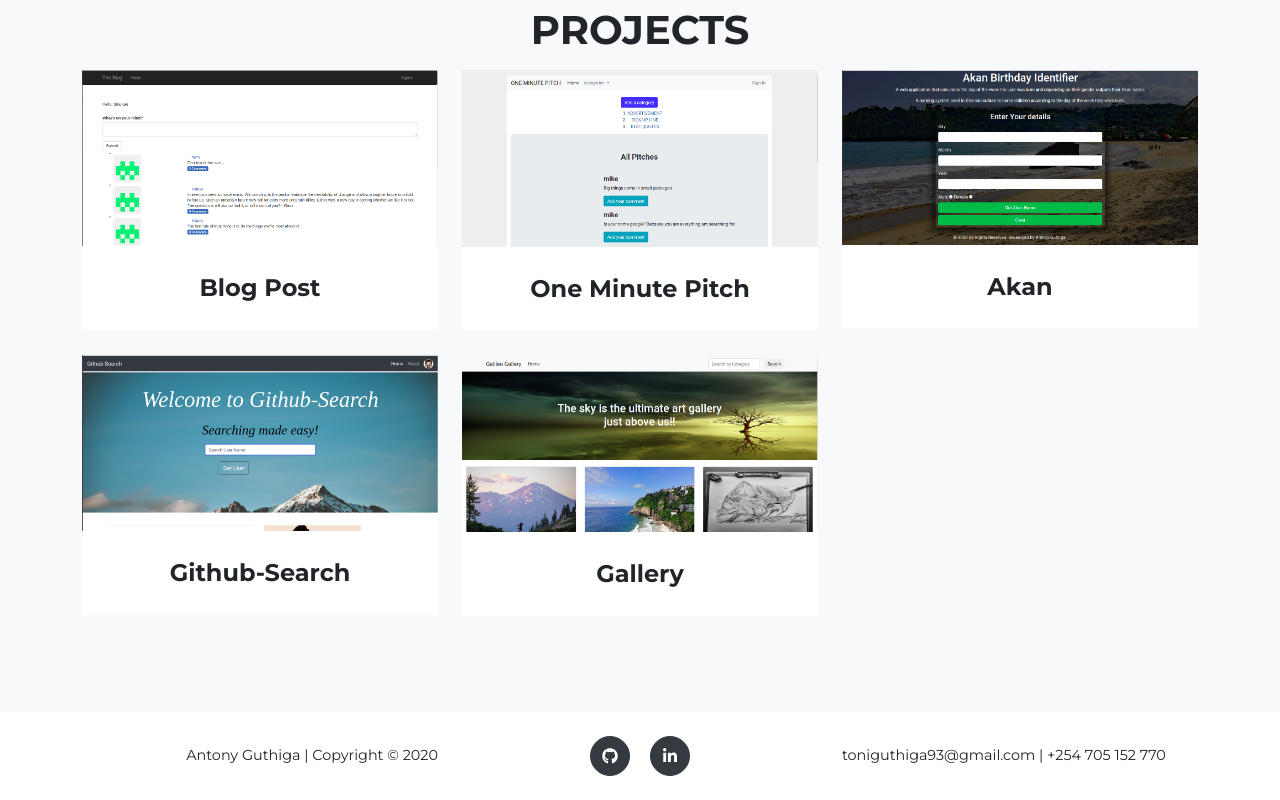
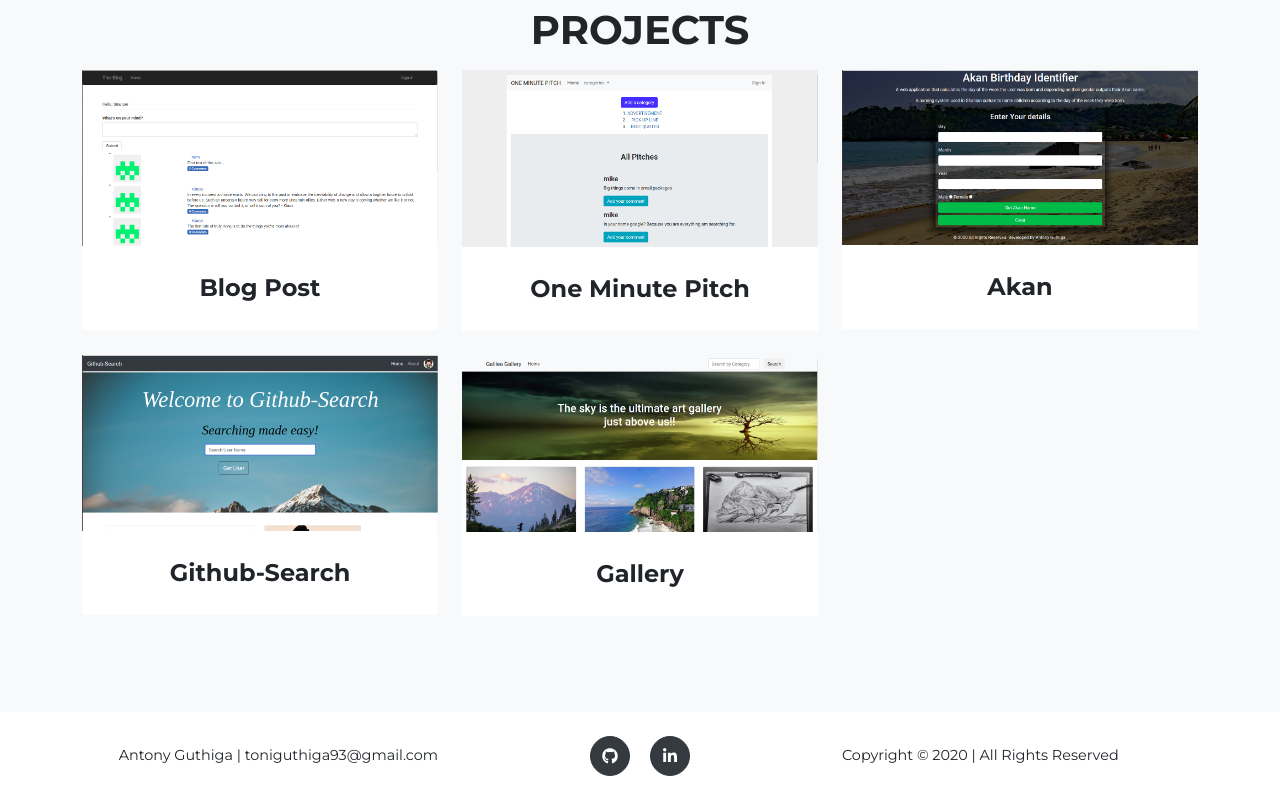
Before and after one commit to tonyguthiga/MyPortfolio, a plain HTML site: page index.html in a window 1280 px wide. Shown: the part 2804-3604 px from the top of the page. Drawn offline with nearby package versions, Linux system fonts and the light colour scheme; a web font is replaced by a local one.

Commit message:
Remove contacts in footer

```diff
--- a/index.html
+++ b/index.html
@@ -189,12 +189,12 @@
         <footer class="footer py-4">
             <div class="container">
                 <div class="row align-items-center">
-                    <div class="col-lg-4 text-lg-right">Antony Guthiga | Copyright ©  2020</div>
+                    <div class="col-lg-4 text-lg-right">Antony Guthiga | toniguthiga93@gmail.com </div>
                     <div class="col-lg-4 my-3 my-lg-0">
                         <a class="btn btn-dark btn-social mx-2" href="https://github.com/tonyguthiga"><i class="fab fa-github"></i></a>
                         <a class="btn btn-dark btn-social mx-2" href="https://www.linkedin.com/in/toni-guthiga-837835157/"><i class="fab fa-linkedin-in"></i></a>
                     </div>
-                    <div class="col-lg-4 text-lg-left">toniguthiga93@gmail.com | +254 705 152 770</div>
+                    <div class="col-lg-4 text-lg-left">Copyright ©  2020 | All Rights Reserved</div>
                 </div>
             </div>
         </footer>
```
